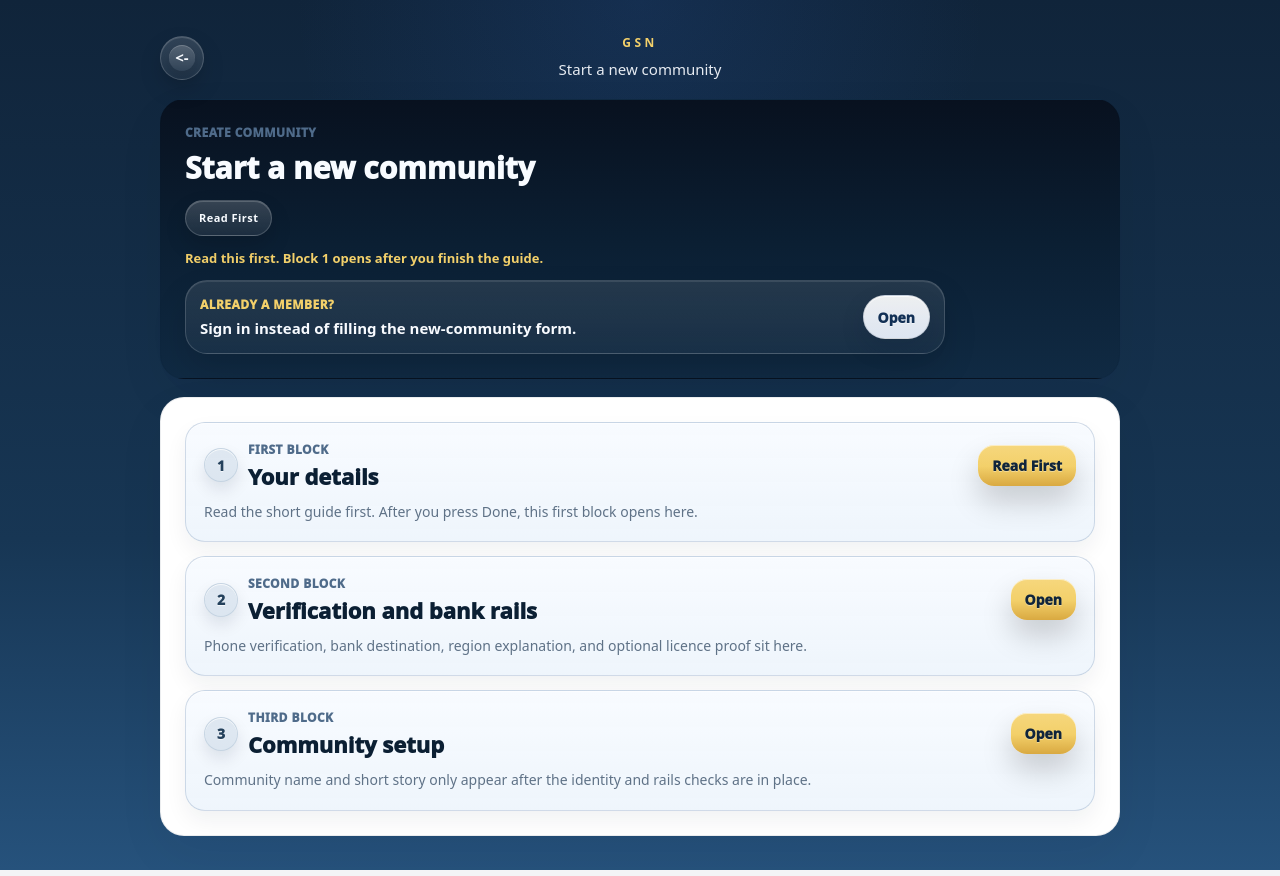
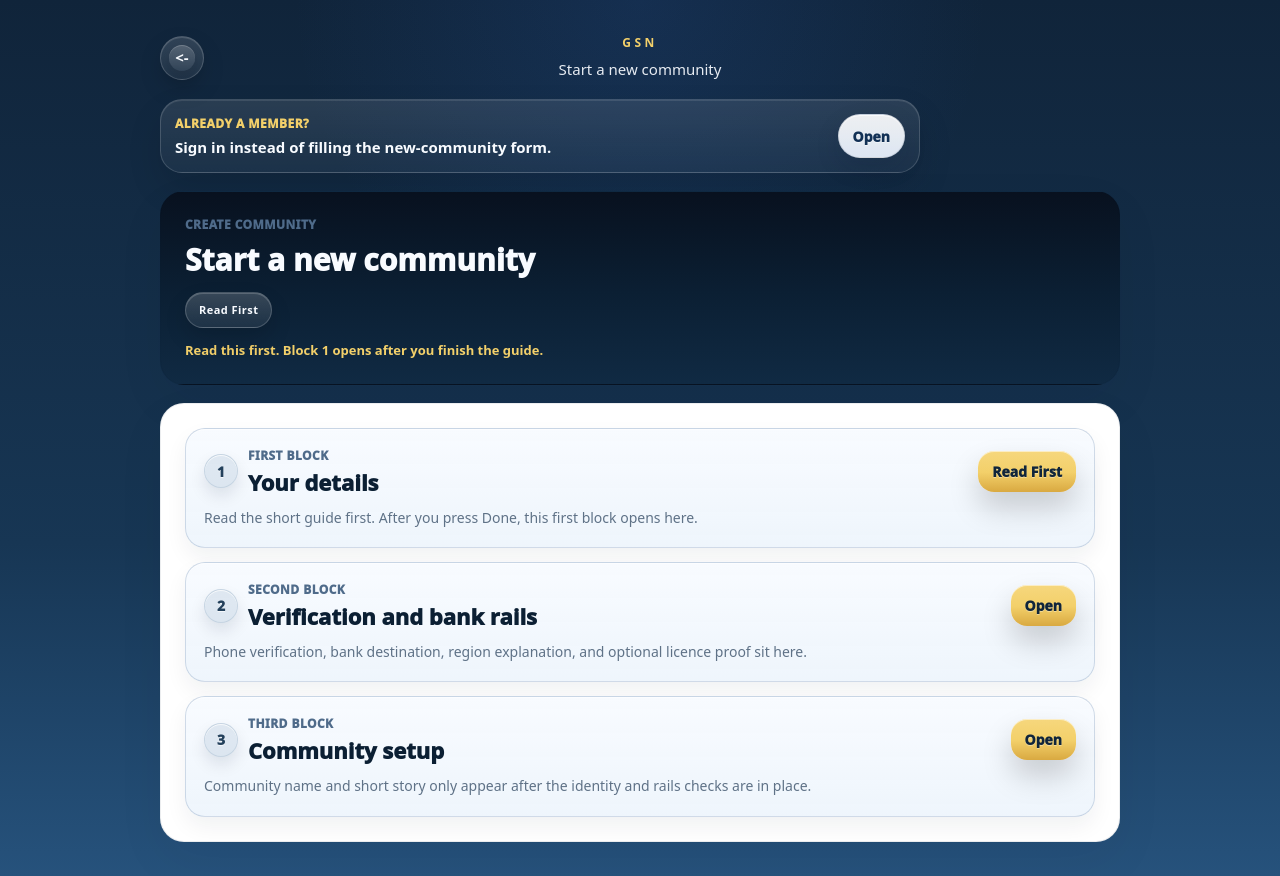
Before and after one commit to chumanwafor216-svg/gmfn-mvp, a React app in the folder frontend/: page /create in a window 1280 px wide. Built offline with nearby package versions, Linux system fonts and the light colour scheme; no server answers; the HTML template or start-up script is replaced by a standard one.

Commit message:
fix: move existing member entry above create story

```diff
--- a/frontend/src/pages/CreateEntryPage.tsx
+++ b/frontend/src/pages/CreateEntryPage.tsx
@@ -18,8 +18,12 @@ import {
   ENTRY_CREATE_CODE_KEY,
   ENTRY_INVITE_CODE_KEY,
   ENTRY_MODE_KEY,
+  readStorage,
   writeStorage,
 } from "../lib/entryFlow";
+
+const CREATE_ENTRY_EXISTING_MEMBER_CHOICE_KEY =
+  "gmfn.createEntry.existingMemberChoice.v1";
 
 function pageShell(): React.CSSProperties {
   return {
@@ -420,7 +424,12 @@ export default function CreateEntryPage() {
     useState<EntryVerificationResult>(null);
   const [guideDone, setGuideDone] = useState(hasInitialCommunityContext);
   const [procedureOpen, setProcedureOpen] = useState(false);
-  const [existingMemberOpen, setExistingMemberOpen] = useState(false);
+  const [existingMemberPreferred, setExistingMemberPreferred] = useState(
+    () => readStorage(CREATE_ENTRY_EXISTING_MEMBER_CHOICE_KEY) === "1"
+  );
+  const [existingMemberOpen, setExistingMemberOpen] = useState(
+    () => readStorage(CREATE_ENTRY_EXISTING_MEMBER_CHOICE_KEY) === "1"
+  );
   const [openPanel, setOpenPanel] = useState<"details" | "verification" | "community" | null>(
     hasInitialCommunityContext ? "community" : null
   );
@@ -506,9 +515,12 @@ export default function CreateEntryPage() {
   }
 
   function handleExistingMemberLogin() {
+    writeStorage(CREATE_ENTRY_EXISTING_MEMBER_CHOICE_KEY, "1");
     writeStorage(ENTRY_MODE_KEY, "existing");
     writeStorage(ENTRY_CREATE_CODE_KEY, null);
     writeStorage(ENTRY_INVITE_CODE_KEY, null);
+    setExistingMemberPreferred(true);
+    setExistingMemberOpen(true);
     nav(existingMemberLoginTo, {
       replace: false,
       state: {
@@ -519,6 +531,111 @@ export default function CreateEntryPage() {
       },
     });
   }
+
+  function handleCreateInstead() {
+    writeStorage(CREATE_ENTRY_EXISTING_MEMBER_CHOICE_KEY, null);
+    setExistingMemberPreferred(false);
+    setExistingMemberOpen(false);
+  }
+
+  const existingMemberPanel = (
+    <div style={existingMemberCard(existingMemberOpen)}>
+      <div
+        style={{
+          display: "flex",
+          justifyContent: "space-between",
+          alignItems: "center",
+          gap: 12,
+          flexWrap: "wrap",
+        }}
+      >
+        <div style={{ display: "grid", gap: 5 }}>
+          <div style={{ ...sectionLabel(), color: "#F3D06A" }}>
+            Already a member?
+          </div>
+          <div
+            style={{
+              color: "#F8FBFF",
+              fontSize: 15,
+              fontWeight: 900,
+              lineHeight: 1.35,
+            }}
+          >
+            {existingMemberPreferred
+              ? "Existing-member sign in is remembered on this device."
+              : "Sign in instead of filling the new-community form."}
+          </div>
+        </div>
+
+        <button
+          type="button"
+          onClick={() => setExistingMemberOpen((current) => !current)}
+          style={{
+            ...secondaryBtn(),
+            minHeight: 44,
+            color: "#123055",
+          }}
+        >
+          {existingMemberOpen ? "Collapse" : "Open"}
+        </button>
+      </div>
+
+      {existingMemberOpen ? (
+        <div
+          style={{
+            borderRadius: 18,
+            border: "1px solid rgba(255,255,255,0.16)",
+            background: "rgba(255,255,255,0.08)",
+            padding: 14,
+            display: "grid",
+            gap: 12,
+          }}
+        >
+          <div
+            style={{
+              color: "rgba(255,255,255,0.86)",
+              fontSize: 13.5,
+              lineHeight: 1.7,
+              fontWeight: 700,
+            }}
+          >
+            {existingMemberPreferred
+              ? "This device recently chose the existing-member path, so the new-community form is tucked away. Sign in to continue, or start a new community instead if this was a mistake."
+              : "If you already have a GSN account, do not create another one. Go to sign in and verify yourself with your email and password. This keeps your existing communities, shop, finance record, and trust history together."}
+          </div>
+
+          <div style={{ display: "flex", gap: 10, flexWrap: "wrap" }}>
+            <button
+              type="button"
+              onClick={handleExistingMemberLogin}
+              style={{
+                ...primaryBtn(false),
+                width: "auto",
+                minWidth: 178,
+                flex: "1 1 220px",
+              }}
+            >
+              I am already a member
+            </button>
+            <button
+              type="button"
+              onClick={
+                existingMemberPreferred
+                  ? handleCreateInstead
+                  : () => setExistingMemberOpen(false)
+              }
+              style={{
+                ...secondaryBtn(),
+                minWidth: existingMemberPreferred ? 196 : 112,
+              }}
+            >
+              {existingMemberPreferred ? "Start a new community instead" : "Stay here"}
+            </button>
+          </div>
+        </div>
+      ) : null}
+    </div>
+  );
 
   function clearDetailsBlock() {
     setDisplayName("");
@@ -821,8 +938,13 @@ export default function CreateEntryPage() {
           <div aria-hidden="true" />
         </div>
 
+        {existingMemberPanel}
+
         <div
-          style={pageCard("linear-gradient(180deg, #08111F 0%, #0B1F33 52%, #102A43 100%)")}
+          style={{
+            ...pageCard("linear-gradient(180deg, #08111F 0%, #0B1F33 52%, #102A43 100%)"),
+            display: existingMemberPreferred ? "none" : undefined,
+          }}
         >
           <div style={sectionLabel()}>Create community</div>
 
@@ -1018,106 +1140,23 @@ export default function CreateEntryPage() {
               </div>
             ) : null}
 
-            <div style={existingMemberCard(existingMemberOpen)}>
-              <div
-                style={{
-                  display: "flex",
-                  justifyContent: "space-between",
-                  alignItems: "center",
-                  gap: 12,
-                  flexWrap: "wrap",
-                }}
-              >
-                <div style={{ display: "grid", gap: 5 }}>
-                  <div style={{ ...sectionLabel(), color: "#F3D06A" }}>
-                    Already a member?
-                  </div>
-                  <div
-                    style={{
-                      color: "#F8FBFF",
-                      fontSize: 15,
-                      fontWeight: 900,
-                      lineHeight: 1.35,
-                    }}
-                  >
-                    Sign in instead of filling the new-community form.
-                  </div>
-                </div>
-
-                <button
-                  type="button"
-                  onClick={() => setExistingMemberOpen((current) => !current)}
-                  style={{
-                    ...secondaryBtn(),
-                    minHeight: 44,
-                    color: "#123055",
-                  }}
-                >
-                  {existingMemberOpen ? "Collapse" : "Open"}
-                </button>
-              </div>
-
-              {existingMemberOpen ? (
-                <div
-                  style={{
-                    borderRadius: 18,
-                    border: "1px solid rgba(255,255,255,0.16)",
-                    background: "rgba(255,255,255,0.08)",
-                    padding: 14,
-                    display: "grid",
-                    gap: 12,
-                  }}
-                >
-                  <div
-                    style={{
-                      color: "rgba(255,255,255,0.86)",
-                      fontSize: 13.5,
-                      lineHeight: 1.7,
-                      fontWeight: 700,
-                    }}
-                  >
-                    If you already have a GSN account, do not create another one.
-                    Go to sign in and verify yourself with your email and password.
-                    This keeps your existing communities, shop, finance record, and
-                    trust history together.
-                  </div>
-
-                  <div style={{ display: "flex", gap: 10, flexWrap: "wrap" }}>
-                    <button
-                      type="button"
-                      onClick={handleExistingMemberLogin}
-                      style={{
-                        ...primaryBtn(false),
-                        width: "auto",
-                        minWidth: 178,
-                        flex: "1 1 220px",
-                      }}
-                    >
-                      I am already a member
-                    </button>
-                    <button
-                      type="button"
-                      onClick={() => setExistingMemberOpen(false)}
-                      style={{
-                        ...secondaryBtn(),
-                        minWidth: 112,
-                      }}
-                    >
-                      Stay here
-                    </button>
-                  </div>
-                </div>
-              ) : null}
-            </div>
-
           </div>
 
         </div>
 
-        {error ? <div style={feedbackCard(false)}>{error}</div> : null}
-        {success ? <div style={feedbackCard(true)}>{success}</div> : null}
-
-        <div style={pageCard()}>
+        {!existingMemberPreferred && error ? (
+          <div style={feedbackCard(false)}>{error}</div>
+        ) : null}
+        {!existingMemberPreferred && success ? (
+          <div style={feedbackCard(true)}>{success}</div>
+        ) : null}
+
+        <div
+          style={{
+            ...pageCard(),
+            display: existingMemberPreferred ? "none" : undefined,
+          }}
+        >
           <div style={{ display: "grid", gap: 14 }}>
             <div
               ref={detailsRef}
```
Also changed, not shown: 1 other file (tests, documents, lock files or other folders).
